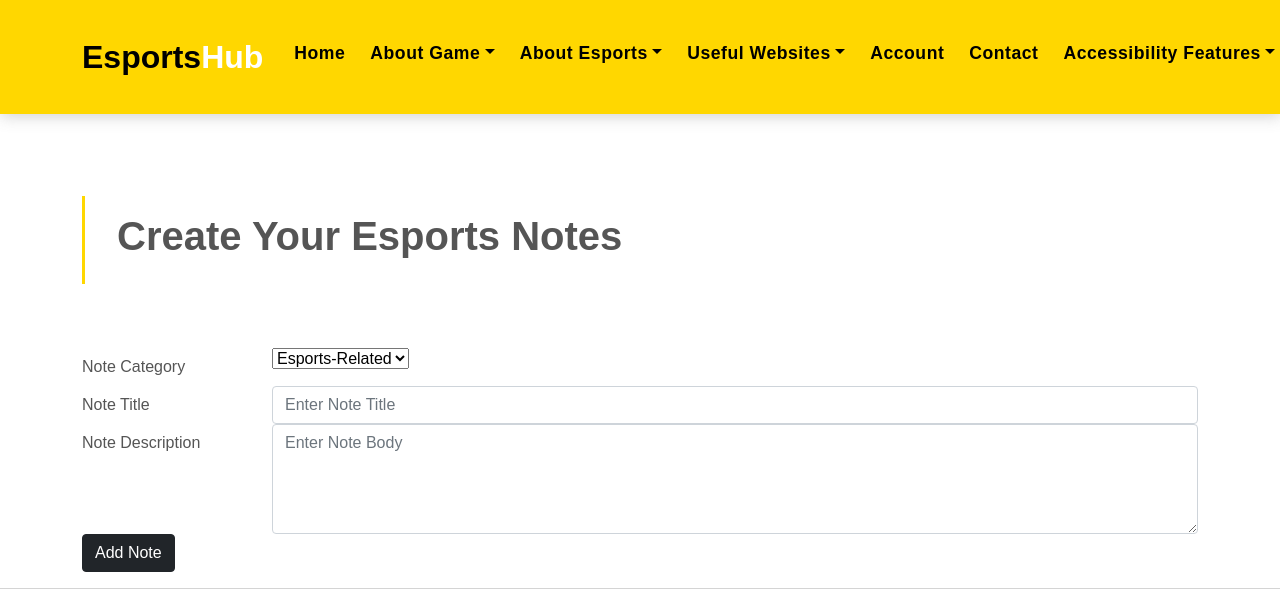
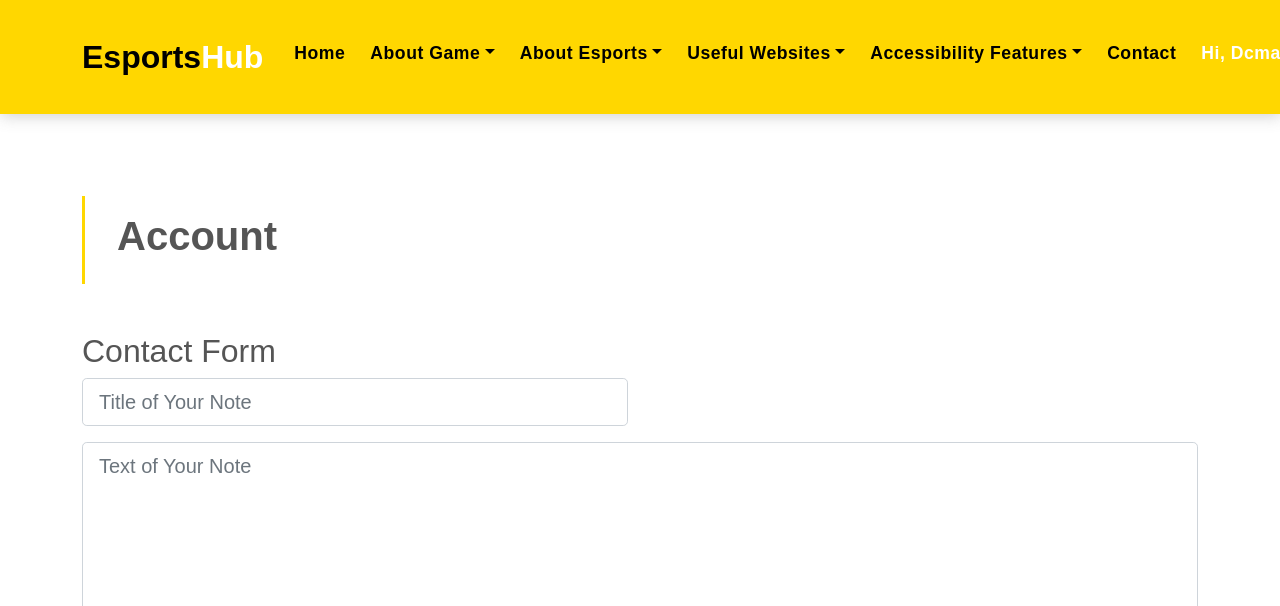
Before and after one commit to Amida-Maru/LearningFlask, a Flask app: page /account.html in a window 1280 px wide. Shown: the top 606 px of the page. Run offline with Flask 2, Linux system fonts and the light colour scheme; a user stored in the database is signed in; data comes from the database, SQL or seed files in the repository; both versions use the stored data as it was after the commit; some libraries are stand-ins or nearby versions.

Commit message:
Added username when autohrized to navbar, improved note making layout

```diff
--- a/frontend/templates/account.html
+++ b/frontend/templates/account.html
@@ -1,24 +1,44 @@
 {% extends 'template_inheritance.html' %}
 {% block content %}
 
+<!-- Start Intro Single-->
 <section class="intro-single">
     <div class="container">
         <div class="row">
-          <div class="col-md-12 col-lg-8">
+            <div class="col-sm-12">
                 <div class="title-single-box">
-              <h1 class="title-single">Create Your Esports Notes</h1>
+                    <h1 class="title-single">Account</h1>
                 </div>
             </div>
         </div>
     </div>
-    </section><!-- End Intro Single-->
+</section>
+<!-- End Intro Single-->
 
-<div class="container mt-3">
+
+<!-- Start Note Title Field-->
+<div class="container">
+    <h2>Contact Form</h2>
     <form action="{{account_page}}" method="post">
+        <div class="form-group row text-center">
+            <div class="col-sm-6 mb-3 ">
+                <input class="form-control form-control-lg form-control-a" name="title" placeholder="Title of Your Note"
+                       required type="text">
+            </div>
+        </div>
+
+        <!-- End Note Title Field-->
+        <div class="form-group row">
+            <div class="col-sm-12">
+                <textarea class="form-control form-control-lg form-control-a" cols="45"
+                          name="note"
+                          placeholder="Text of Your Note" required rows="6"></textarea>
+            </div>
+        </div>
+
 
         <div class="form-group row">
-            <label class="col-sm-2 col-form-label" for="staticEmail">Note Category</label>
-            <div class="col-sm-10">
+            <div class="col-sm-12  mt-3">
                 <select class="Choose Category" name="category">
                     <option value="Esports-Related">Esports-Related</option>
                     <option value="Game-Related">Game-Related</option>
@@ -27,26 +47,19 @@
             </div>
         </div>
 
-
-        <div class="form-group row">
-            <label class="col-sm-2 col-form-label" for="staticEmail">Note Title</label>
-            <div class="col-sm-10">
-                <input class="form-control" id="formGroupExampleInput" name="title" placeholder="Enter Note Title"
-                       type="text">
+        <div class="col-md-12 text-center mt-3 mb-3">
+            <button class="btn btn-a" type="submit">Add Note</button>
         </div>
-        </div>
-
-        <div class="form-group row">
-            <label class="col-sm-2 col-form-label" for="note-desc">Note Description</label>
-            <div class="col-sm-10">
-                <textarea class="form-control" name="note" placeholder="Enter Note Body" rows="4"></textarea>
-            </div>
-        </div>
-        <button class="btn btn-dark" type="submit">Add Note</button>
     </form>
 </div>
 
+<div class="col-md-12 mt-5">
     <hr>
+</div>
+
+<div class="content-box-lg">
+    <div class="container">
+        <div class="row">
 
             {% if user.notes | length ==0 %}
             <div class="alert alert-danger" role="alert">
@@ -56,37 +69,36 @@
             {% for note in user.notes %}
             {% if note.category == 'Esports-Related' %}
 
-<div class="container bootstrap snippets bootdeys">
-    <div class="row">
-        <div class="col-md-4 col-sm-6 content-card">
+
+            <div class="col-lg-4 col-md-6 col-sm-12 content-card">
                 <div class="card-big-shadow">
                     <div class="card card-just-text" data-background="color" data-color="blue" data-radius="none">
                         <div class="content">
                             <h6 class="category">{{note.category}}</h6>
                             <h4 class="title"><a href="#">{{note.title}}</a></h4>
                             <p class="description">{{note.text}}</p>
-                        <p class="description">{{note.time.strftime('%Y-%m-%d %H:%M')}}</p>
+                            <p class="description">Created:{{note.time.strftime('%Y-%m-%d %H:%M')}}</p>
                             <a href="{{url_for('delete_note', id = note.id)}}" type="button"
-                           class="btn btn-success btn-sm mx-2">Delete</button></a>
+                               class="btn btn-danger btn-sm mx-2">Delete</button></a>
                             <a href="{{url_for('update_note', id = note.id)}}" type="button"
-                           class="btn btn-danger btn-sm mx-2">Update</button></a>
-                    </div>
-                </div> <!-- end card -->
+                               class="btn btn-success btn-sm mx-2">Update</button></a>
                         </div>
                     </div>
                 </div>
+            </div> <!-- end card -->
+
 
             {% endif%}
 
             {% if note.category == 'Game-Related' %}
-            <div class="col-md-4 col-sm-6 content-card">
+            <div class="col-lg-4 col-md-6 col-sm-12 content-card">
                 <div class="card-big-shadow">
                     <div class="card card-just-text" data-background="color" data-color="green" data-radius="none">
                         <div class="content">
                             <h6 class="category">{{note.category}}</h6>
                             <h4 class="title"><a href="#">{{note.title}}</a></h4>
                             <p class="description">{{note.text}}</p>
-                            <p class="description">{{note.time.strftime('%Y-%m-%d %H:%M')}}</p>
+                            <p class="description">Created:{{note.time.strftime('%Y-%m-%d %H:%M')}}</p>
                             <a href="{{url_for('delete_note', id = note.id)}}" type="button"
                                class="btn btn-success btn-sm mx-2">Delete</button></a>
                             <a href="{{url_for('update_note', id = note.id)}}" type="button"
@@ -98,14 +110,14 @@
 
             {% endif%}
             {% if note.category == 'Other' %}
-                <div class="col-md-4 col-sm-6 content-card">
+            <div class="col-lg-4 col-md-6 col-sm-12 content-card">
                 <div class="card-big-shadow">
                     <div class="card card-just-text" data-background="color" data-color="yellow" data-radius="none">
                         <div class="content">
                             <h6 class="category">{{note.category}}</h6>
                             <h4 class="title"><a href="#">{{note.title}}</a></h4>
                             <p class="description">{{note.text}}</p>
-                                <p class="description">{{note.time.strftime('%Y-%m-%d %H:%M')}}</p>
+                            <p class="description">Created:{{note.time.strftime('%Y-%m-%d %H:%M')}}</p>
                             <a href="{{url_for('delete_note', id = note.id)}}" type="button"
                                class="btn btn-success btn-sm mx-2">Delete</button></a>
                             <a href="{{url_for('update_note', id = note.id)}}" type="button"
@@ -116,16 +128,19 @@
             </div>
 
 
-
             {% endif%}
 
             {% endfor %}
             {% endif %}
 
-
+        </div>
+    </div>
+</div>
 
     <style>
-body{margin-top:20px;}
+body{
+
+margin-top:20px;}
 
 .card-big-shadow {
     max-width: 320px;
@@ -154,7 +169,7 @@ body{margin-top:20px;}
     color: #FFFFFF;
 }
 .card.card-just-text .content {
-    padding: 50px 65px;
+    padding: 15px 15px;
     text-align: center;
 }
 .card .content {
@@ -165,8 +180,8 @@ body{margin-top:20px;}
 }
 
 .card .category, .card .label {
-    font-size: 14px;
-    margin-bottom: 0px;
+    font-size: 16px;
+    margin-bottom: 20px;
 }
 .card-big-shadow:before {
     background-image: url("http://static.tumblr.com/i21wc39/coTmrkw40/shadow.png");
@@ -183,9 +198,10 @@ body{margin-top:20px;}
     z-index: 0;
 }
 h4, .h4 {
-    font-size: 1.5em;
+    font-size: 24px;
     font-weight: 600;
     line-height: 1.2em;
+
 }
 h6, .h6 {
     font-size: 0.9em;
@@ -231,34 +247,11 @@ a:hover, a:focus {
     color: #d88715;
 }
 
-.card[data-color="brown"] {
-    background: #d6c1ab;
-}
-.card[data-color="brown"] .description {
-    color: #75442e;
-}
-.card[data-color="brown"] .category {
-    color: #a47e65;
-}
-
-.card[data-color="purple"] {
-    background: #baa9ba;
-}
-.card[data-color="purple"] .description {
-    color: #3a283d;
-}
-.card[data-color="purple"] .category {
-    color: #5a283d;
-}
-
-.card[data-color="orange"] {
-    background: #ff8f5e;
-}
-.card[data-color="orange"] .description {
-    color: #772510;
-}
-.card[data-color="orange"] .category {
-    color: #e95e37;
+hr{
+width: 85%;
+margin-left: auto;
+margin-right: auto;
+text-center;
 }
 
     </style>
--- a/frontend/templates/index.html
+++ b/frontend/templates/index.html
@@ -13,6 +13,7 @@
     <link href="/static/fav_icon.png" rel="shortcut icon" type="image/x-icon">
     <!-- styled CSS -->
     <link href="/static/css/home_page/style.css" rel="stylesheet">
+       <!-- bootstrap icons -->
     <link rel="stylesheet" href="https://cdn.jsdelivr.net/npm/bootstrap-icons@1.9.0/font/bootstrap-icons.css">
 
 
--- a/frontend/templates/template_inheritance.html
+++ b/frontend/templates/template_inheritance.html
@@ -9,16 +9,19 @@
     <!-- mobile viwport meta -->
     <meta content="width=device-width, initial-scale=1" name="viewport">
     <!-- fevicon -->
-    <link href="/static/fav_icon.png" rel="shortcut icon" type="image/x-icon">
+    <link href="static/img/fav_icon.png" rel="shortcut icon" type="image/x-icon">
     <!-- styled CSS -->
     <link href="static/css/esports_pages/bootstrap.min.css" rel="stylesheet">
     <link href="static/css/esports_pages/style.css" rel="stylesheet">
+    <!-- bootstrap icons -->
+    <link href="https://cdn.jsdelivr.net/npm/bootstrap-icons@1.9.0/font/bootstrap-icons.css" rel="stylesheet">
 </head>
 
 <!-- ======= Header/Navbar ======= -->
 <nav class="navbar navbar-default navbar-trans navbar-expand-lg fixed-top">
     <div class="container">
-        <button aria-controls="navbarDefault" aria-expanded="false" aria-label="Toggle navigation" class="navbar-toggler collapsed"
+        <button aria-controls="navbarDefault" aria-expanded="false" aria-label="Toggle navigation"
+                class="navbar-toggler collapsed"
                 data-bs-target="#navbarDefault" data-bs-toggle="collapse" type="button">
             <span></span>
             <span></span>
@@ -37,7 +40,7 @@
                     <a aria-expanded="false" aria-haspopup="true" class="nav-link dropdown-toggle"
                        data-bs-toggle="dropdown" href="" id="navbarDropdown" role="button">About Game</a>
                     <div class="dropdown-menu">
-                            <a class="dropdown-item " href="{{ url_for('about_game') }}">Game Fundamentals</a>
+                        <a class="dropdown-item " href="{{ url_for('about_game') }}">Game Fundamentals</a>
                         <a class="dropdown-item " href="{{ url_for('game_glossary') }}">Game Glossary</a>
                     </div>
 
@@ -66,14 +69,6 @@
                     </div>
                 </li>
 
-                <li class="nav-item">
-                    <a class="nav-link " href="{{ url_for('account_page') }}">Account</a>
-                </li>
-
-                <li class="nav-item">
-                    <a class="nav-link " href="{{ url_for('contact_page') }}">Contact</a>
-                </li>
-
 
                 <li class="nav-item dropdown">
                     <a aria-expanded="false" aria-haspopup="true" class="nav-link dropdown-toggle"
@@ -92,6 +87,33 @@
 
                     </div>
                 </li>
+
+
+                <li class="nav-item">
+                    <a class="nav-link " href="{{ url_for('contact_page') }}">Contact</a>
+                </li>
+
+                {% if current_user.is_authenticated %}
+                <li class="nav-item dropdown">
+                    <a aria-expanded="false" aria-haspopup="true" class="nav-link dropdown-toggle" data-bs-toggle="dropdown"
+                       href="" role="button" style="color: #fff">Hi,
+                        {{current_user.username[0]|upper}}{{current_user.username[1:] }}</a>
+                    <div class="dropdown-menu">
+                        <a class="nav-link" href="{{ url_for('account_page') }}">Your Personal Notes</a>
+                        <a class="nav-link" href="{{ url_for('logout_page') }}">Logout</a>
+                    </div>
+                </li>
+
+                {% else %}
+
+                <li class="nav-item">
+                    <a class="nav-link " href="{{ url_for('account_page') }}" id="sanity">Account</a>
+                </li>
+
+                {% endif %}
+
+
+                <!-- menu on the right -->
 
 
             </ul>
--- a/static/css/esports_pages/style.css
+++ b/static/css/esports_pages/style.css
@@ -7,6 +7,8 @@ body {
   font-family: "Poppins", sans-serif;
   color: #555555;
   background-color: var(--primary-color);
+
+
 }
 
 h1,
@@ -36,6 +38,29 @@ input.form-control.form-control-lg.form-control-a{
   color: var(--secondary-color);
 }
 
+.form-control{
+
+  background-color: var(--primary-color);
+  color: var(--secondary-color);
+}
+
+.col-form-label{
+
+  background-color: var(--primary-color);
+  color: var(--secondary-color);
+}
+
+text-area{
+ background-color: var(--primary-color);
+  color: var(--secondary-color);
+}
+
+input{
+background-color: var(--primary-color);
+  color: var(--secondary-color);
+}
+
+
 span.color-a{
   color: var(--secondary-color);
 }
@@ -44,6 +69,14 @@ textarea.form-control.form-control-lg.form-control-a{
  background-color: var(--primary-color);
  color: var(--secondary-color);
 }
+
+
+form-control form-control-lg form-control-a{
+ background-color: var(--primary-color);
+ color: var(--secondary-color);
+
+}
+
 
 a {
   color: #000000;
--- a/static/css/home_page/style.css
+++ b/static/css/home_page/style.css
@@ -8,6 +8,7 @@ body{
  line-height: 30px;
  color: #ababab;
  margin: 0;
+
 
 
 
@@ -180,6 +181,7 @@ h4, h5, h6 {
   z-index: 1;
 }
 .hex-item div {
+
   box-sizing: border-box;
   position: absolute;
   top: 0;
@@ -203,6 +205,7 @@ h4, h5, h6 {
   transition: all 0.3s cubic-bezier(0.165, 0.84, 0.44, 1) 0s;
 }
 .hex-item div:before {
+
   top: 0;
 }
 .hex-item div:after {
--- a/static/js/template_inheritance/accessability_features.js
+++ b/static/js/template_inheritance/accessability_features.js
@@ -6,7 +6,10 @@ $(document).ready(function(){
         $('h2').animate({ "font-size" : "16px" });
         $('h3').animate({ "font-size" : "24px" });
         $('p').animate({ "font-size" : "12px" });
-        $('footer').animate({ "font-size" : "12px" });
+        $('.col-form-label').animate({ "font-size" : "12px" });
+        $('.form-control').animate({ "font-size" : "12px" });
+
+
     });
 
     $('#medium').click(function(e){
@@ -15,9 +18,11 @@ $(document).ready(function(){
         $('h2').animate({ "font-size" : "20px" });
         $('h3').animate({ "font-size" : "35px" });
         $('p').animate({ "font-size" : "16px" });
+        $('.col-form-label').animate({ "font-size" : "16px" });
+        $('.form-control').animate({ "font-size" : "16px" });
 
 
-        $('footer').animate({ "font-size" : "16px" });
+
     });
 
     $('#large').click(function(e){
@@ -26,7 +31,9 @@ $(document).ready(function(){
         $('h2').animate({ "font-size" : "34px" });
         $('h3').animate({ "font-size" : "38px" });
         $('p').animate({ "font-size" : "22px" });
-        $('footer').animate({ "font-size" : "22px" });
+        $('.col-form-label').animate({ "font-size" : "22px" });
+        $('.form-control').animate({ "font-size" : "22px" });
+
     });
 
     $('#max').click(function(e){
@@ -35,7 +42,8 @@ $(document).ready(function(){
         $('h2').animate({ "font-size" : "38px" });
         $('h3').animate({ "font-size" : "40px" });
         $('p').animate({ "font-size" : "26px" , "line-height" : "26px"});
-        $('footer').animate({ "font-size" : "26px" });
+        $('.col-form-label').animate({ "font-size" : "26px" });
+        $('.form-control').animate({ "font-size" : "26px" });
     });
 
     $("a").click(function(){
@@ -51,6 +59,7 @@ const chk = document.getElementById('chk');
 
 chk.addEventListener('change', () => {
 	document.body.classList.toggle('dark-theme');
+
 });
 
 
```
Also changed, not shown: frontend/templates/contact.html (+10 -16 lines), frontend/templates/login.html (+4 -13 lines), frontend/templates/register.html (+2 -12 lines), frontend/templates/update.html (+26 -6 lines), frontend/templates/wrong_url.html (+18 -9 lines), backend/database_users.db. Lines whose indentation alone changed are shown as unchanged.
